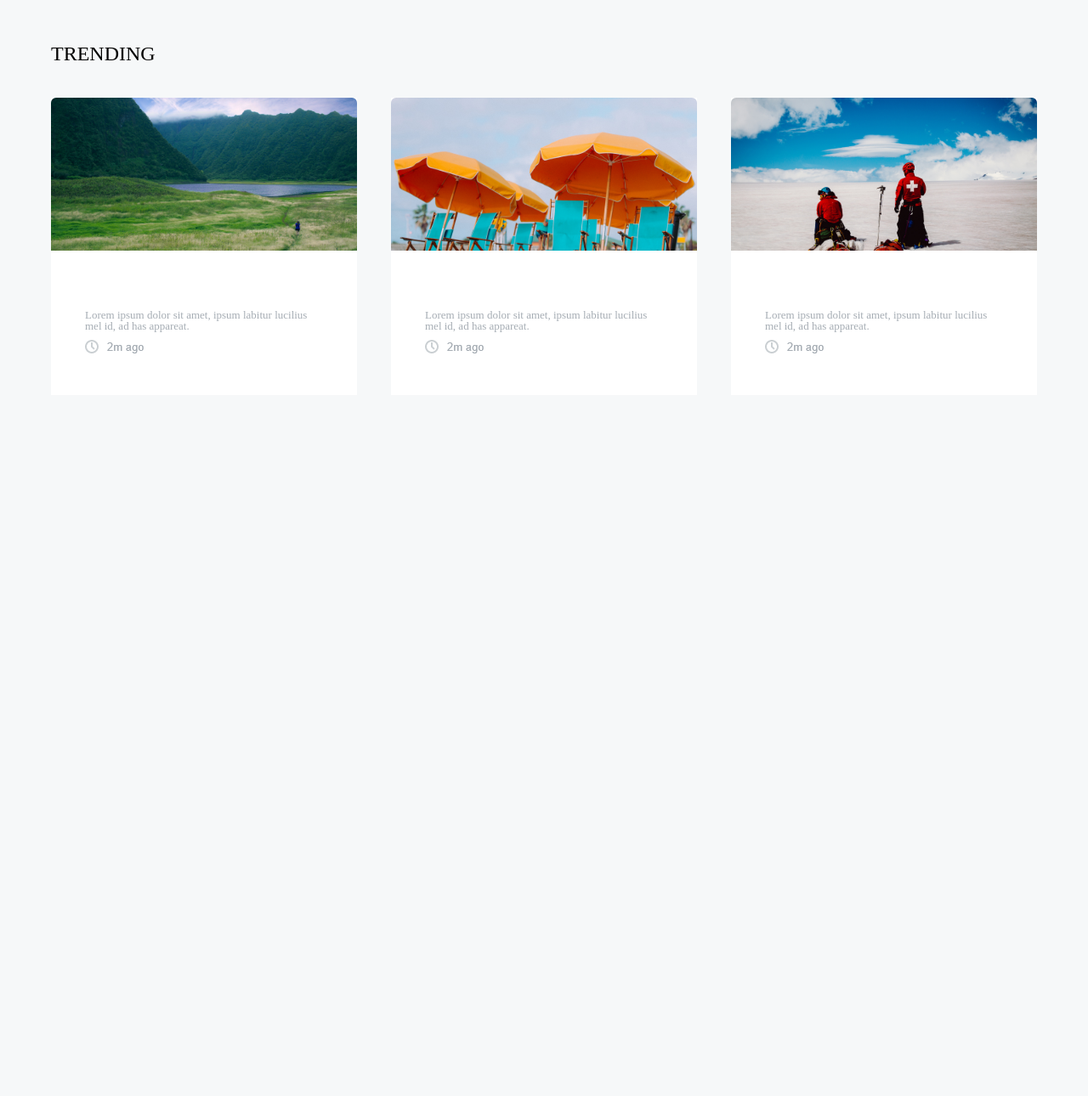
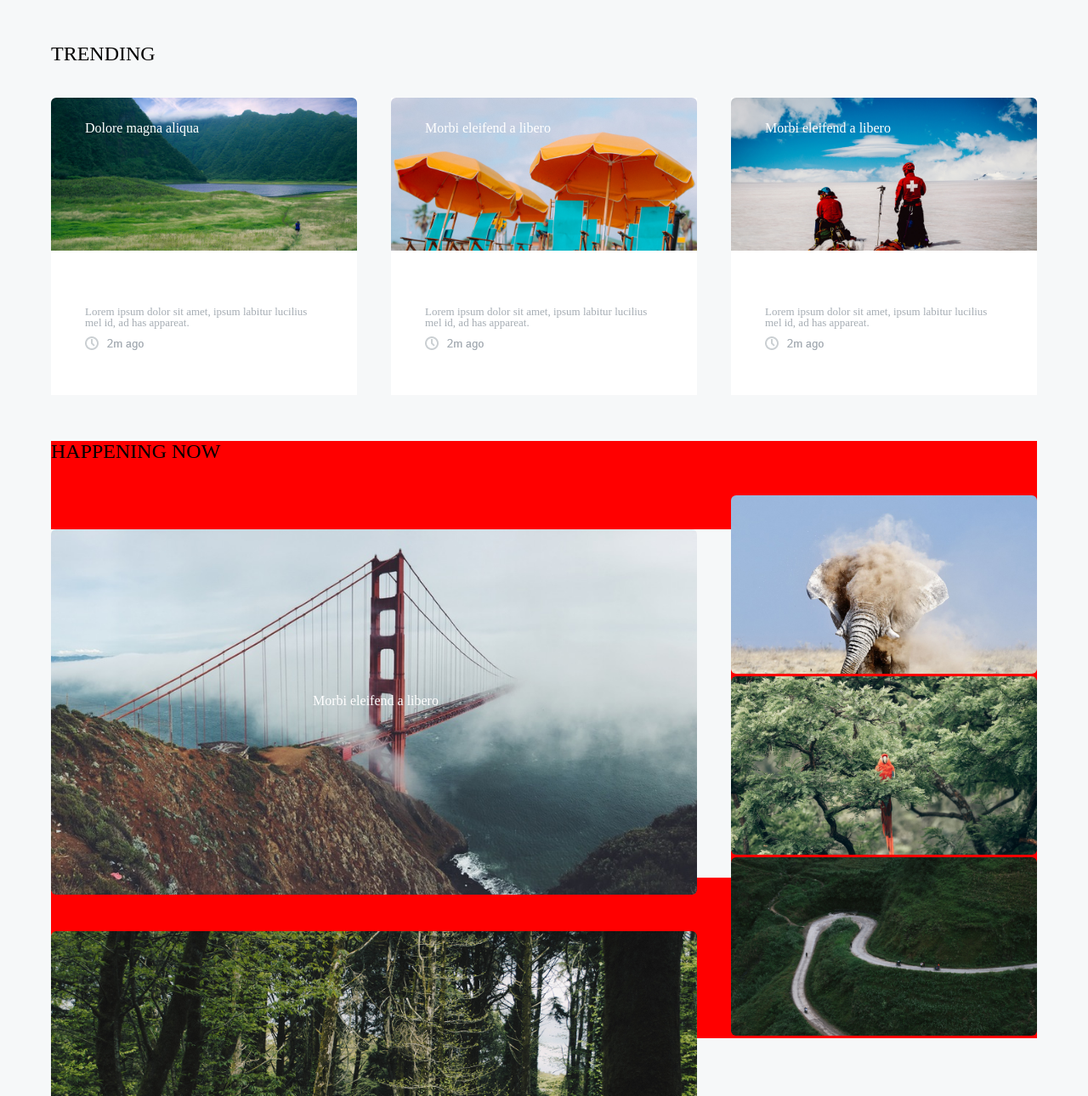
Before and after one commit to Sophie-Shekriladze/less7, a plain HTML site: page index.html in a window 1280 px wide. Shown: the part 49-1339 px from the top of the page at 85% size. Drawn offline with Linux system fonts and the light colour scheme.

Commit message:
add 2 section

```diff
--- a/css/styles.css
+++ b/css/styles.css
@@ -7,6 +7,7 @@
     position: fixed;
     top: 0px;
     left: 0px;
+    z-index: 300;
 
 }
 .navigation{
@@ -26,6 +27,7 @@
 }
 .home{
     color: #343638;
+    font-size: 11px;
 }
 .first-div{
     background: #F6F8F9;
@@ -34,6 +36,17 @@
     margin: 0 auto;
     margin-top: 40px;
     top: 170;
+  }
+  .img-div{
+    position: absolute;
+  }
+
+  .img-text{
+    position: absolute;
+    color: white;
+    top: 28px;
+    left: 40px;
+    font-size: 16px;
   }
 
   .conteineri1{
@@ -48,9 +61,11 @@
   .p-text{
     font-size: 13px;
     color: #A6ADB4;
-    margin-top: 66px;
+    margin-top: 245px;
     margin-left: 40px;
     width: 280px;
+
+    z-index: 20;
   }
   .time{
     margin-top: 10px;
@@ -61,10 +76,55 @@
     justify-content: space-between;
     margin-top: 40px;
   }
+
   .trending{
     font-size: 24px;
   }
+
 .body{
     background: #F6F8F9;
     height: 5000px;
 }
+
+.div2{
+    width: 1160px;
+    background: red;
+    margin: 0 auto;
+    margin-top: 58px;
+}
+.happening{
+    font-size: 24px;
+}
+
+.image-nature{
+    display: flex;
+    justify-content: space-between;
+    align-items: start;
+    width: 1160px;
+    margin-top: 40px;
+}
+
+.nature2{
+    margin-top: 40px;
+}
+
+.morbi{
+    position: relative;
+
+}
+.morbi2{
+    position: absolute;
+    top: 194px;
+    left: 308px;
+    font-size: 16px;
+    color: white;
+}
+
+.img-box2{
+    width: 360px;
+
+}
+
+.first-div{
+    width: 760;
+}
--- a/index.html
+++ b/index.html
@@ -31,21 +31,30 @@
             <h2 class="trending">TRENDING</h2>
             <div class="box-div">
                 <div class="div1">
+                    <div class="img-div">
                     <img src="images/img1.png" alt="nature">
+                    <p class="img-text">Dolore magna aliqua</p>
+                    </div>
                     <p class="p-text">Lorem ipsum dolor sit amet, ipsum labitur lucilius mel id, ad has appareat.</p>
                     <img class="time" src="images/time.png" alt="time">
 
                 </div>
 
                 <div class="div1">
-                    <img src="images/img2.png" alt="nature">
+                    <div class="img-div">
+                        <img src="images/img2.png" alt="nature">
+                        <p class="img-text">Morbi eleifend a libero</p>
+                        </div>
                     <p class="p-text">Lorem ipsum dolor sit amet, ipsum labitur lucilius mel id, ad has appareat.</p>
                     <img class="time" src="images/time.png" alt="time">
 
                 </div>
 
                 <div class="div1">
-                    <img src="images/img3.png" alt="nature">
+                    <div class="img-div">
+                        <img src="images/img3.png" alt="nature">
+                        <p class="img-text">Morbi eleifend a libero</p>
+                        </div>
                     <p class="p-text">Lorem ipsum dolor sit amet, ipsum labitur lucilius mel id, ad has appareat.</p>
                     <img class="time" src="images/time.png" alt="time">
 
@@ -53,5 +62,34 @@
             </div>
         </div>
     </section>
+
+    <section>
+        <div class="div2">
+
+         <h2 class="happening">HAPPENING NOW</h2>
+
+         <div class="image-nature">
+
+           <div class="first-div">
+              <div class="morbi">
+                <img src="images/nature1.png" alt="img nature">
+                <p class="morbi2">Morbi eleifend a libero</p>
+              </div>
+
+              <div class="nature2">
+                <img src="images/nature2.png" alt="img nature">
+              </div>
+           </div>
+
+            <div class="img-box2">
+                <img src="images/nat3.png" alt="img">
+                <img src="images/nat4.png" alt="img">
+                <img src="images/nat5.png" alt="img">
+            </div>
+
+         </div>
+        </div>
+    </section>
+
 </body>
 </html>
```
Also changed, not shown: images/nat3.png (added), images/nat4.png (added), images/nat5.png (added), images/nature1.png (added), images/nature2.png (added).
